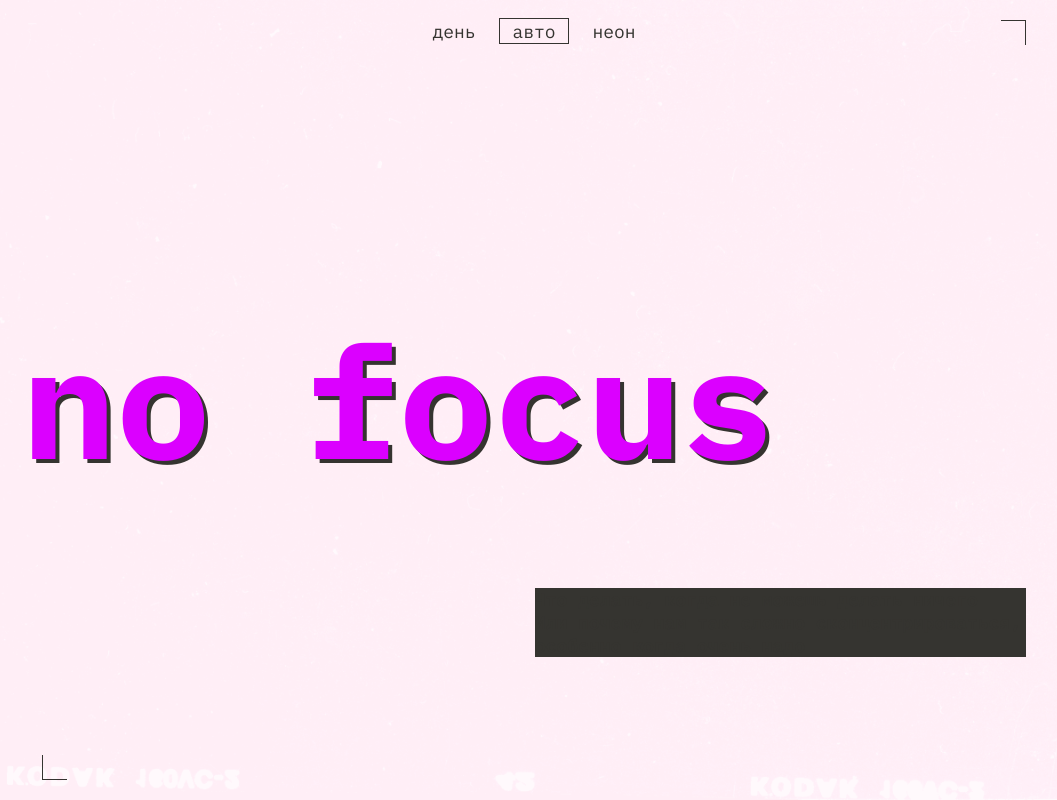
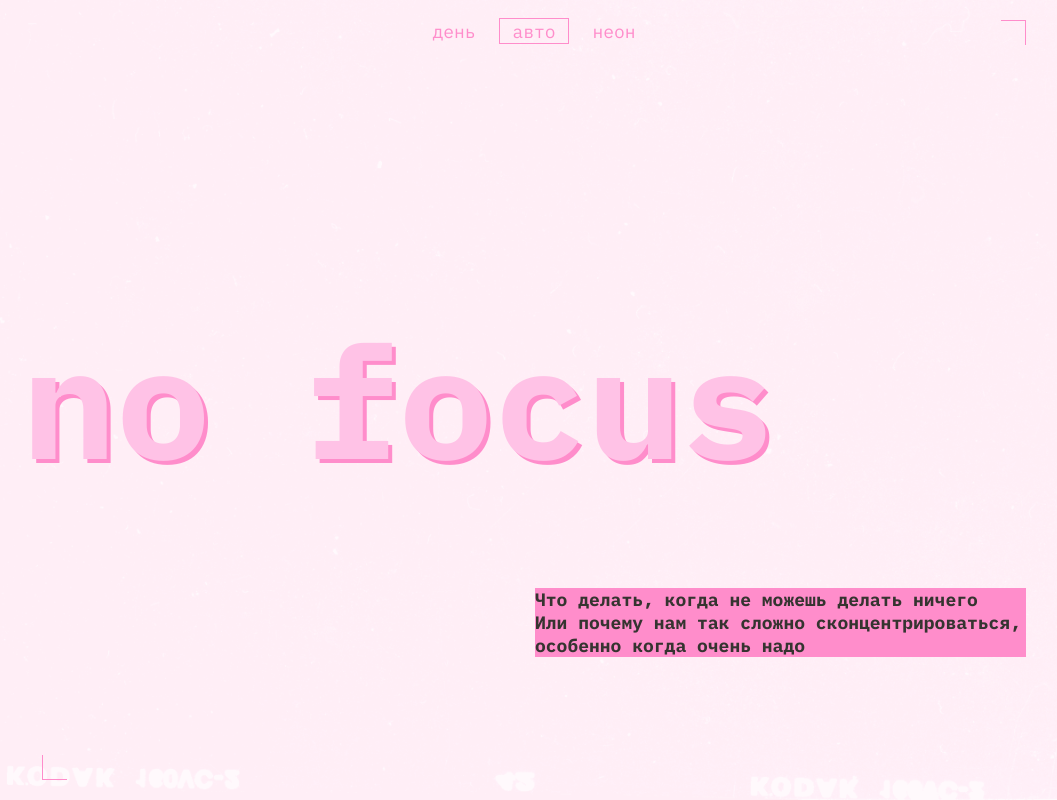
Before and after one commit to NastyshaOrlova/slozhno-sosredotochitsya, a plain HTML site: page index.html in a window 1280 px wide. Shown: the top 800 px of the page, without its empty margins (106-1163 px from the left). Drawn offline with Linux system fonts and the light colour scheme.

Commit message:
пофиксила светлую тему в режиме авто

```diff
--- a/styles/light.css
+++ b/styles/light.css
@@ -29,13 +29,15 @@
 
 @media (prefers-color-scheme: light) {
   :root {
-    --main-color: #353430;
+    --main-color: #ff8dcb;
     --background-color: #fff1f7;
     --border-color: #353430;
     --focus-color: #353430;
     --focus-underline-color: #353430;
     --main-color-translucent: rgba(53, 52, 48, 0.4);
     --titel-text-color: #353430;
+    --color-h1: #ffc2e6;
+    --color-h2: #353430;
     --subtitle-text-color: #353430;
     --text-color: #353430;
     --background-image: url(../images/cover-image-light.png);
```
